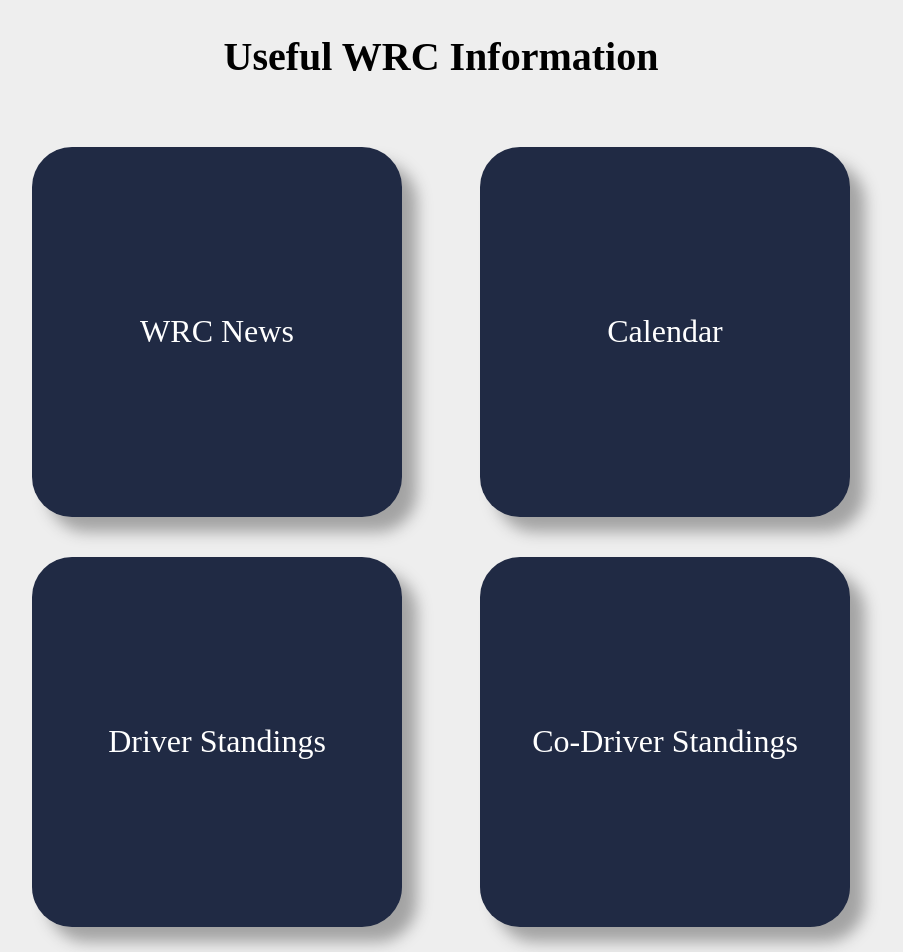
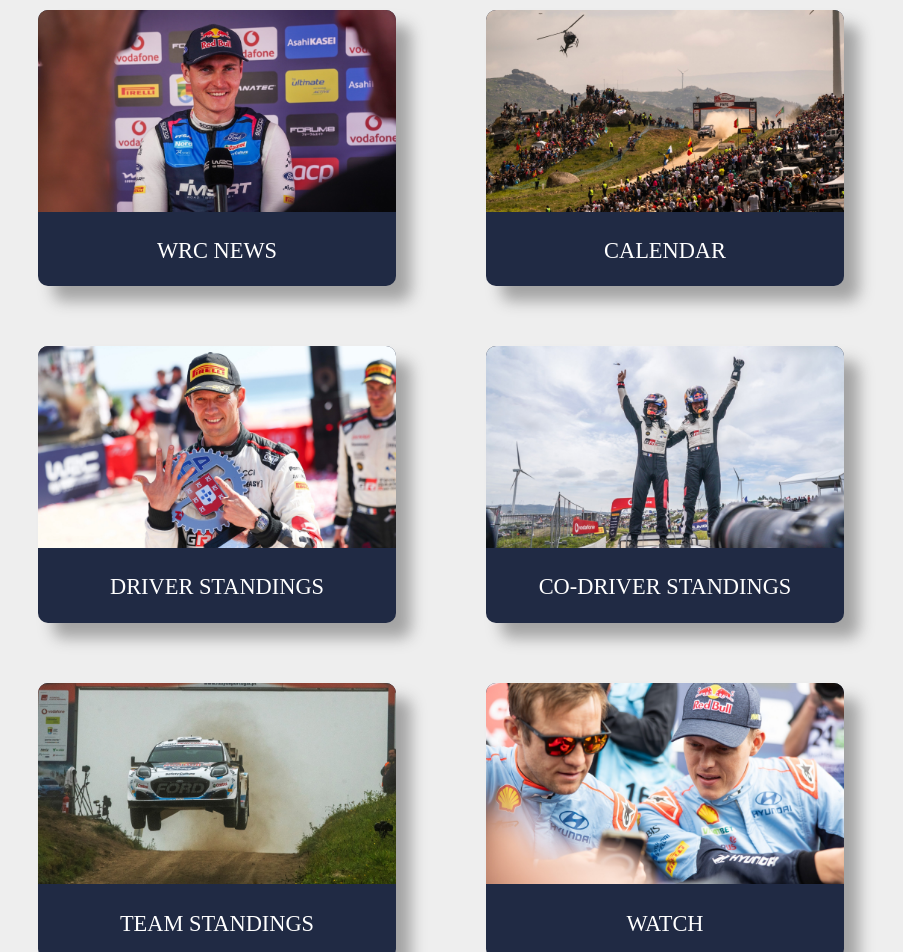
Before and after one commit to GajewyJ/RallySphere-TestyE2E, a React (Vite) app in the folder client/: page /wrc in a window 1280 px wide. Shown: the part 120-1072 px from the top of the page, without its empty margins (199-1102 px from the left). Built offline with nearby package versions, Linux system fonts and the light colour scheme; no server answers.

Commit message:
feat: Rebuild and redesign WRC Links component

```diff
--- a/client/src/components/wrcLinks/index.scss
+++ b/client/src/components/wrcLinks/index.scss
@@ -4,14 +4,6 @@
     flex-direction: column;
     justify-content: center;
     align-items: center;
-
-    h1{
-        font-size: 2.5em;
-        font-weight: 900;
-        padding: 20px;
-        text-align: center;
-        margin-top: 33.2px;
-    }
 
     div{
         width: 70%;
@@ -26,44 +18,41 @@
             align-items: center;
             flex-wrap: wrap;
 
-            a{
-                width: 350px;
-                height: 350px;
-                display: flex;
-                justify-content: center;
-                align-items: center;
-                background-color: rgb(32, 42, 68);
-                margin: 20px;
-                text-decoration: none;
-                color: white;
-                border-radius: 40px;
-                font-size: 2em;
-                text-align: center;
-                padding: 10px;
-                box-shadow: 15px 15px 15px rgb(163, 163, 163);
-            }
+            div{
+                width: 40%;
+                margin: 30px;
 
+                a{
+                    background-color: rgb(32, 42, 68);
+                    box-shadow: 15px 15px 15px rgb(163, 163, 163);
+                    color: white;
+                    text-decoration: none;
+                    width: 100%;
+                    border-radius: 10px;
 
-            @media (max-width: 1171px) {
-                a{
-                    width: 40%;
-                    height: 200px;
+                    img{
+                        width: 100%;
+                        border-top-left-radius: 10px;
+                        border-top-right-radius: 10px;
+                    }
+
+                    p{
+                        text-align: center;
+                        font-size: 1.4em;
+                        text-transform: uppercase;
+                    }
                 }
             }
 
-
-            @media (max-width: 857px) {
-                a{
+            @media (max-width: 857px){
+                div{
                     width: 100%;
                 }
             }
+        }
 
-
-            @media (max-width: 400px) {
-                a{
-                    font-size: 1.5em;
-                }
-            }
+        @media (max-width: 857px){
+            width: 90%;
         }
     }
 }
--- a/client/src/components/wrcLinks/index.tsx
+++ b/client/src/components/wrcLinks/index.tsx
@@ -1,20 +1,48 @@
 import { Link } from "react-router-dom";
-import Heading from "../heading";
 
 import "./index.scss"
 
 function WRCLinks(){
   return (
     <div className="WRCLinksDiv1">
-    <Heading level={1}>Useful WRC Information</Heading>
       <div>
         <div>
-          <Link to="/wrc/news">WRC News</Link>
-          <Link to="/wrc/calendar">Calendar</Link>
-          <Link to="/wrc/drivers">Driver Standings</Link>
-          <Link to="/wrc/coDrivers">Co-Driver Standings</Link>
-          <Link to="/wrc/teams">Team Standings</Link>
-          <a href="https://www.rally.tv/" target="_blank">Watch</a>
+          <div>
+            <Link to="/wrc/news">
+              <img src="/links-images/fab98f94-969a-4ffe-a7b3-ea2b263503c5_170524msfourmaux1.jpg"/>
+              <p>WRC News</p>
+            </Link>
+          </div>
+          <div>
+            <Link to="/wrc/calendar">
+              <img src="/links-images/8c4708dd-02da-4a4b-a4f4-fed8729cb0e1_140524rbfafe1.jpg"/>
+              <p>Calendar</p>
+            </Link>
+          </div>
+          <div>
+            <Link to="/wrc/drivers">
+              <img src="/links-images/7d59ea8d-baf5-49c2-927b-76fa6f252a6a_150524tgr-ogier1.jpg"/>
+              <p>Driver Standings</p>
+            </Link>
+          </div>
+          <div>
+            <Link to="/wrc/coDrivers">
+              <img src="/links-images/90f716e8-f3c0-4135-bbec-4e531ecfaf33_120524atogiersun-1.jpg"/>
+              <p>Co-Driver Standings</p>
+            </Link>
+          </div>
+          <div>
+            <Link to="/wrc/teams">
+              <img src="/links-images/faf7b01c-f6ed-43cb-a761-8fbd44fa798f_160524rbmunster.jpg"/>
+              <p>Team Standings</p>
+            </Link>
+          </div>
+          <div>
+            <Link to="https://www.rally.tv/" target="_blank">
+              <img src="/links-images/93a6481d-65e3-4dbd-9a6f-c2e55009ee07_150524hmsgtmwhts.jpg"/>
+              <p>Watch</p>
+            </Link>
+          </div>
         </div>
       </div>
     </div>
```
